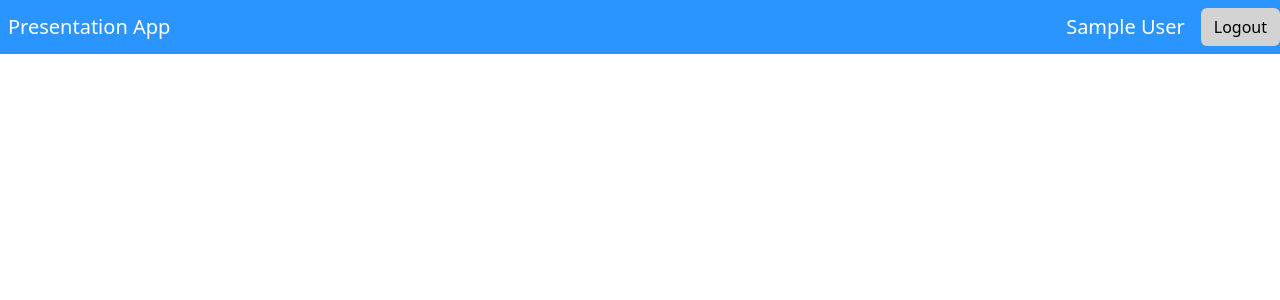
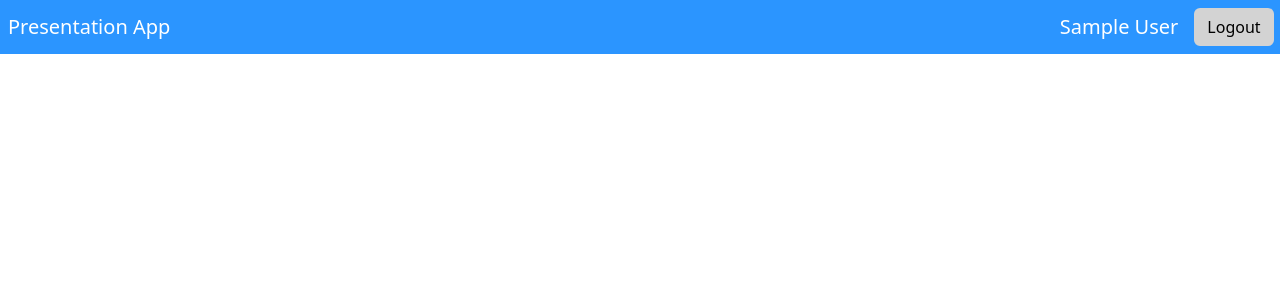
Before and after one commit to LeoEras/PresentationWebApp, a Django app: page /presentation/ in a window 1280 px wide. Shown: the top 300 px of the page. Run offline with Django 5.2, Linux system fonts and the light colour scheme; the visitor is signed in with stand-in values (Sample User, id 1); some libraries are stand-ins or nearby versions.

```diff
--- a/static/css/base.css
+++ b/static/css/base.css
@@ -7,6 +7,10 @@
     color: white !important;
 }
 
+.btn {
+    margin-right: 0.4em;
+}
+
 body, html {
     height: 100%;
     margin: 0;
```
